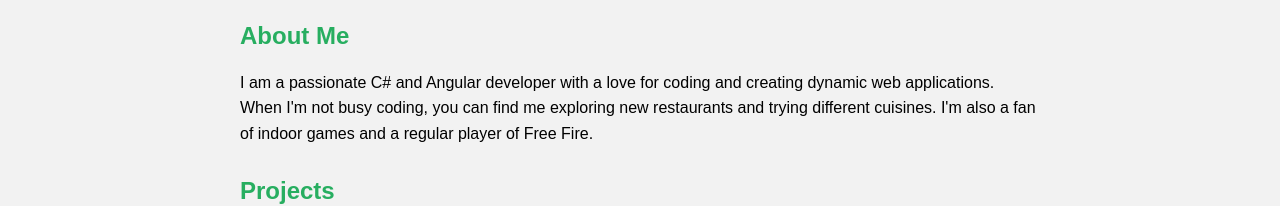
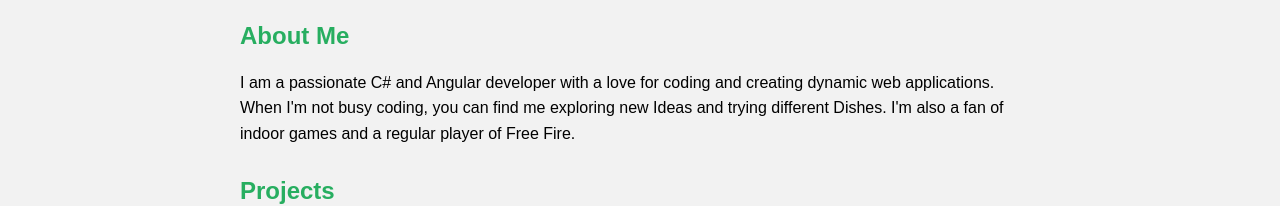
Before and after one commit to syedsaqlainbhai/SaqlainsPortfolio, a plain HTML site: page index.html in a window 1280 px wide. Shown: the part 219-425 px from the top of the page. Drawn offline with Linux system fonts and the light colour scheme.

Commit message:
Update index.html

```diff
--- a/index.html
+++ b/index.html
@@ -45,7 +45,7 @@ h3 {
     <div class="content">
         <div class="section">
             <h2>About Me</h2>
-            <p>I am a passionate C# and Angular developer with a love for coding and creating dynamic web applications. When I'm not busy coding, you can find me exploring new restaurants and trying different cuisines. I'm also a fan of indoor games and a regular player of Free Fire.</p>
+            <p>I am a passionate C# and Angular developer with a love for coding and creating dynamic web applications. When I'm not busy coding, you can find me exploring new Ideas and trying different Dishes. I'm also a fan of indoor games and a regular player of Free Fire.</p>
         </div>
         <div class="section">
             <h2>Projects</h2>
```
